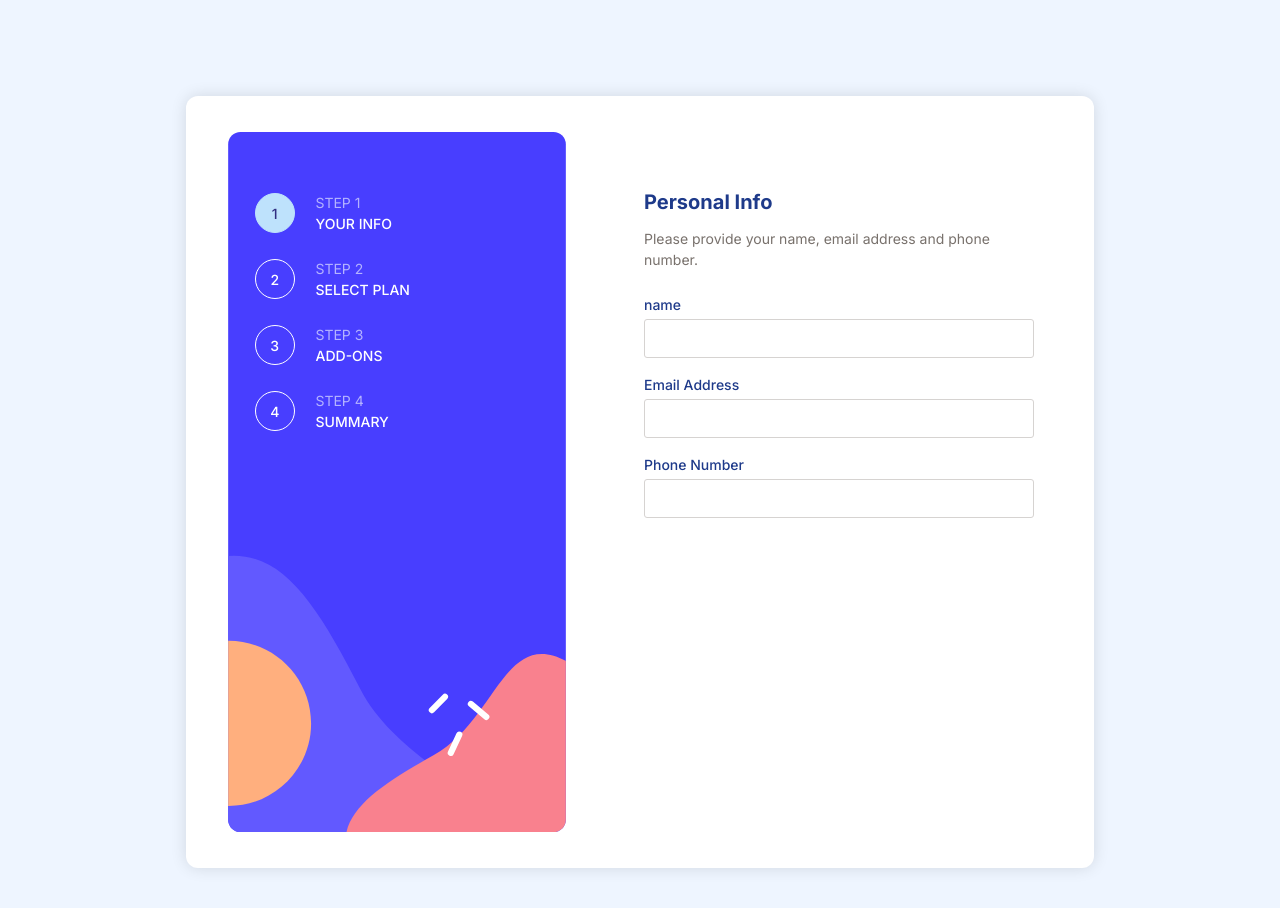
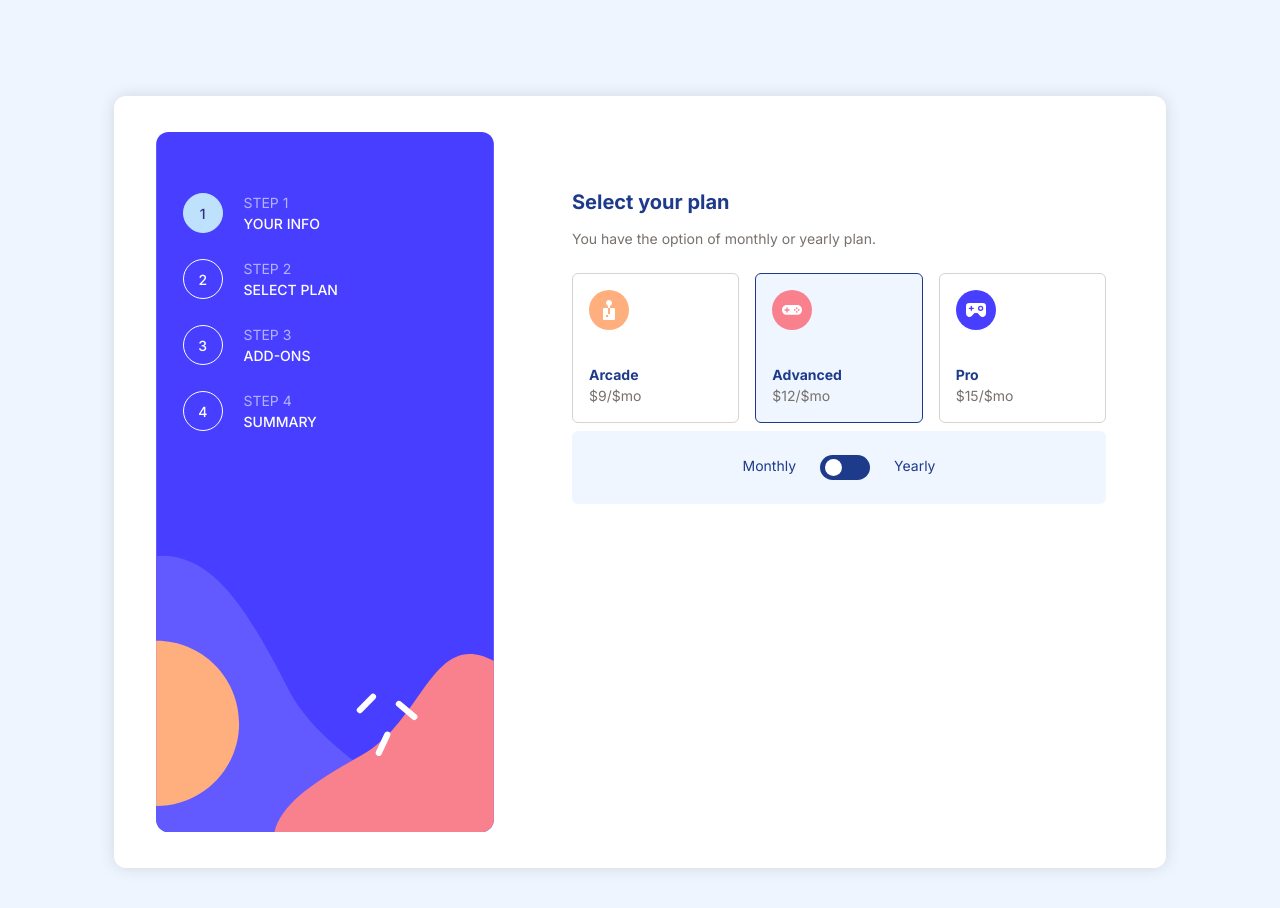
Before and after one commit to gm2870/react-stepper, a Next.js app: page / in a window 1280 px wide. Shown: the top 908 px of the page. Built offline with nearby package versions, Linux system fonts and the light colour scheme.

Commit message:
created plan card and toggle components

```diff
--- a/app/page.tsx
+++ b/app/page.tsx
@@ -1,18 +1,25 @@
+'use client';
+
 import Stepper from '@/components/Stepper/Stepper';
 import Card from '@/components/ui/Card/Card';
-import { Fragment } from 'react';
+import useIsMobile from '@/hooks/useIsMobile';
 
 export default function Home() {
+  const isMobile = useIsMobile();
+  console.log(isMobile);
   return (
-    <main className="md:container flex min-h-screen flex-col items-center justify-between md:p-6 lg:p-24">
-      <div className="hidden md:block">
-        <Card>
-          <Stepper />
-        </Card>
-      </div>
-      <div className="w-full block md:hidden">
-        <Stepper />
-      </div>
+    <main className="md:container flex min-h-screen flex-col items-center justify-between md:p-6 lg:py-24">
+      {!isMobile ? (
+        <div className="w-full hidden md:block">
+          <Card>
+            <Stepper isMobile={isMobile} />
+          </Card>
+        </div>
+      ) : (
+        <div className="w-full block md:hidden">
+          <Stepper isMobile={isMobile} />
+        </div>
+      )}
     </main>
   );
 }
--- /dev/null
+++ b/components/Stepper/Step-two/Step-two.tsx
@@ -0,0 +1,54 @@
+import PlanCard from '@/components/ui/Plan-card/Plan-card';
+import PlanToggle from '@/components/ui/Plan-toggle/Plan-toggle';
+import { useState } from 'react';
+
+type PlanType = 'MONTHLY' | 'YEARLY';
+const StepTwo = () => {
+  const [planType, setPlanType] = useState<PlanType>('MONTHLY');
+  const toggleHandler = () => {
+    setPlanType((prev) => {
+      if (prev === 'MONTHLY') return 'YEARLY';
+      return 'MONTHLY';
+    });
+  };
+  return (
+    <div className="p-6 md:py-20 md:px-12">
+      <h1 className="text-blue-900 text-xl font-bold">Select your plan</h1>
+      <p className="mt-3 mb-6 text-stone-500">
+        You have the option of monthly or yearly plan.
+      </p>
+      <form className="flex my-2 w-full">
+        <div className="mr-2 w-full">
+          <PlanCard
+            price={9}
+            title="Arcade"
+            icon="arcade"
+            type={planType}
+            selected={false}
+          />
+        </div>
+        <div className="mx-2 w-full">
+          <PlanCard
+            price={12}
+            title="Advanced"
+            icon="advanced"
+            type={planType}
+            selected={true}
+          />
+        </div>
+        <div className="ml-2 w-full">
+          <PlanCard
+            price={15}
+            title="Pro"
+            icon="pro"
+            type={planType}
+            selected={false}
+          />
+        </div>
+      </form>
+      <PlanToggle toggleHandler={toggleHandler} type={planType} />
+    </div>
+  );
+};
+
+export default StepTwo;
--- a/components/Stepper/Stepper.tsx
+++ b/components/Stepper/Stepper.tsx
@@ -2,22 +2,24 @@
 import { useState } from 'react';
 import Sidebar from './Sidebar/Sidebar';
 import Card from '../ui/Card/Card';
-import StepOne from './Step-one/Step-one';
+import StepTwo from './Step-two/Step-two';
 
-const Stepper = () => {
+const Stepper = ({ isMobile }: { isMobile: boolean }) => {
   const [step, setstep] = useState(1);
-
   return (
     <div className="md:flex">
       <Sidebar />
-      <div className="hidden md:block">
-        <StepOne />
-      </div>
-      <div className="relative z-20 -mt-24 mx-4 md:hidden">
-        <Card>
-          <StepOne />
-        </Card>
-      </div>
+      {!isMobile ? (
+        <div className="hidden md:block w-full">
+          <StepTwo />
+        </div>
+      ) : (
+        <div className="relative z-20 -mt-24 mx-4 md:hidden">
+          <Card>
+            <StepTwo />
+          </Card>
+        </div>
+      )}
     </div>
   );
 };
--- /dev/null
+++ b/components/ui/Plan-card/Plan-card.tsx
@@ -0,0 +1,31 @@
+import Image from 'next/image';
+
+type PlanCardProps = {
+  price: number;
+  icon: string;
+  title: string;
+  type: 'MONTHLY' | 'YEARLY';
+  selected: boolean;
+};
+const PlanCard = ({ price, icon, title, type, selected }: PlanCardProps) => {
+  const planType = type === 'MONTHLY' ? 'mo' : 'yr';
+  return (
+    <div
+      className={`${
+        selected ? 'border-blue-900 bg-blue-50' : 'border-stone-300'
+      } flex w-full cursor-pointer flex-col justify-between violet-900 border p-4 min-h-[150px] rounded-md`}
+    >
+      <div>
+        <Image src={`/images/icon-${icon}.svg`} width={40} height={40} alt="" />
+      </div>
+      <div>
+        <div className="font-bold text-blue-900">{title}</div>
+        <div className="text-stone-500">
+          ${price}/${planType}
+        </div>
+      </div>
+    </div>
+  );
+};
+
+export default PlanCard;
--- /dev/null
+++ b/components/ui/Plan-toggle/Plan-toggle.tsx
@@ -0,0 +1,22 @@
+import { ChangeEventHandler } from 'react';
+import ToggleInput from '../Toggle-Input/Toggle-input';
+type ToggleProps = {
+  type: 'MONTHLY' | 'YEARLY';
+  toggleHandler: ChangeEventHandler<HTMLInputElement>;
+};
+const PlanToggle = ({ type, toggleHandler }: ToggleProps) => {
+  const checked = type === 'YEARLY' ? true : false;
+  const selectedClassName = (planType: 'MONTHLY' | 'YEARLY') =>
+    `${type === planType ? 'text-blue-900' : 'text-stone-500'}`;
+  return (
+    <div className="bg-blue-50 p-6 rounded-md text-center">
+      <span className={selectedClassName(type)}>Monthly</span>
+      <div className="inline-block mx-6">
+        <ToggleInput toggleChanged={toggleHandler} checked={checked} />
+      </div>
+      <span className={selectedClassName(type)}>Yearly</span>
+    </div>
+  );
+};
+
+export default PlanToggle;
--- /dev/null
+++ b/components/ui/Toggle-Input/Toggle-input.tsx
@@ -0,0 +1,21 @@
+import { ChangeEventHandler } from 'react';
+
+type ToggleProps = {
+  checked: boolean;
+  toggleChanged: ChangeEventHandler<HTMLInputElement>;
+};
+const ToggleInput = ({ checked, toggleChanged }: ToggleProps) => {
+  return (
+    <label className="relative inline-block w-[50px] h-[25px]">
+      <input
+        type="checkbox"
+        className="peer/toggle opacity-0 w-0 h-0"
+        checked={checked}
+        onChange={toggleChanged}
+      />
+      <span className="peer-checked/toggle:bg-blue-900 before:peer-checked/toggle:translate-x-[22px] transition-all before:transition-all absolute cursor-pointer left-0 bg-blue-900 top-0 left-0 bottom-0 right-0 before:absolute before:w-[17px] before:h-[17px] before:left-[5px] before:bottom-[4px] before:bg-white rounded-[34px] before:rounded-full"></span>
+    </label>
+  );
+};
+
+export default ToggleInput;
--- /dev/null
+++ b/hooks/useIsMobile.tsx
@@ -0,0 +1,20 @@
+'use client';
+import { useState, useEffect } from 'react';
+
+const useIsMobile = () => {
+  const [width, setWidth] = useState<number>(window.innerWidth);
+
+  function handleWindowSizeChange() {
+    setWidth(window.innerWidth);
+  }
+
+  useEffect(() => {
+    window.addEventListener('resize', handleWindowSizeChange);
+    return () => {
+      window.removeEventListener('resize', handleWindowSizeChange);
+    };
+  }, []);
+  return width <= 768;
+};
+
+export default useIsMobile;
```
